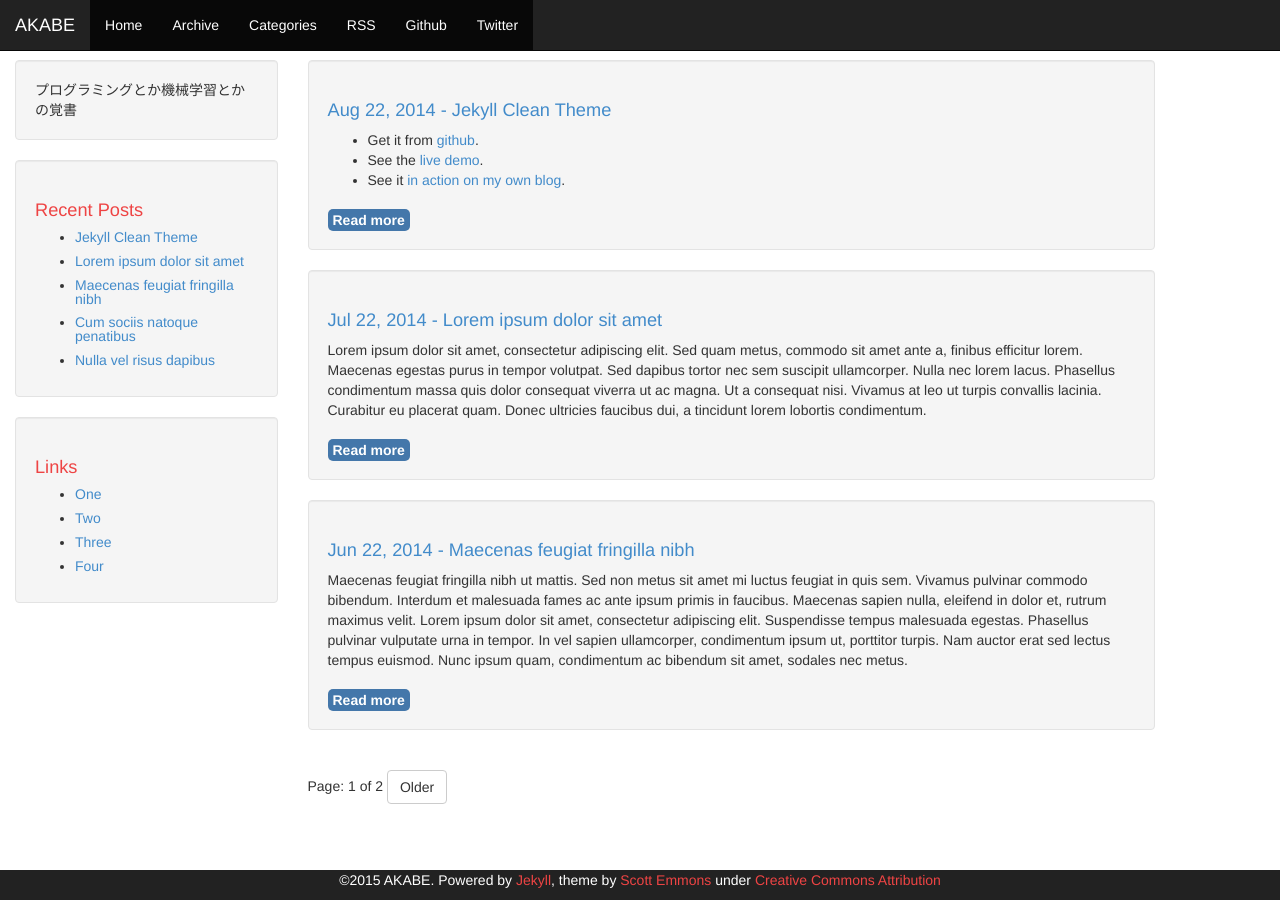
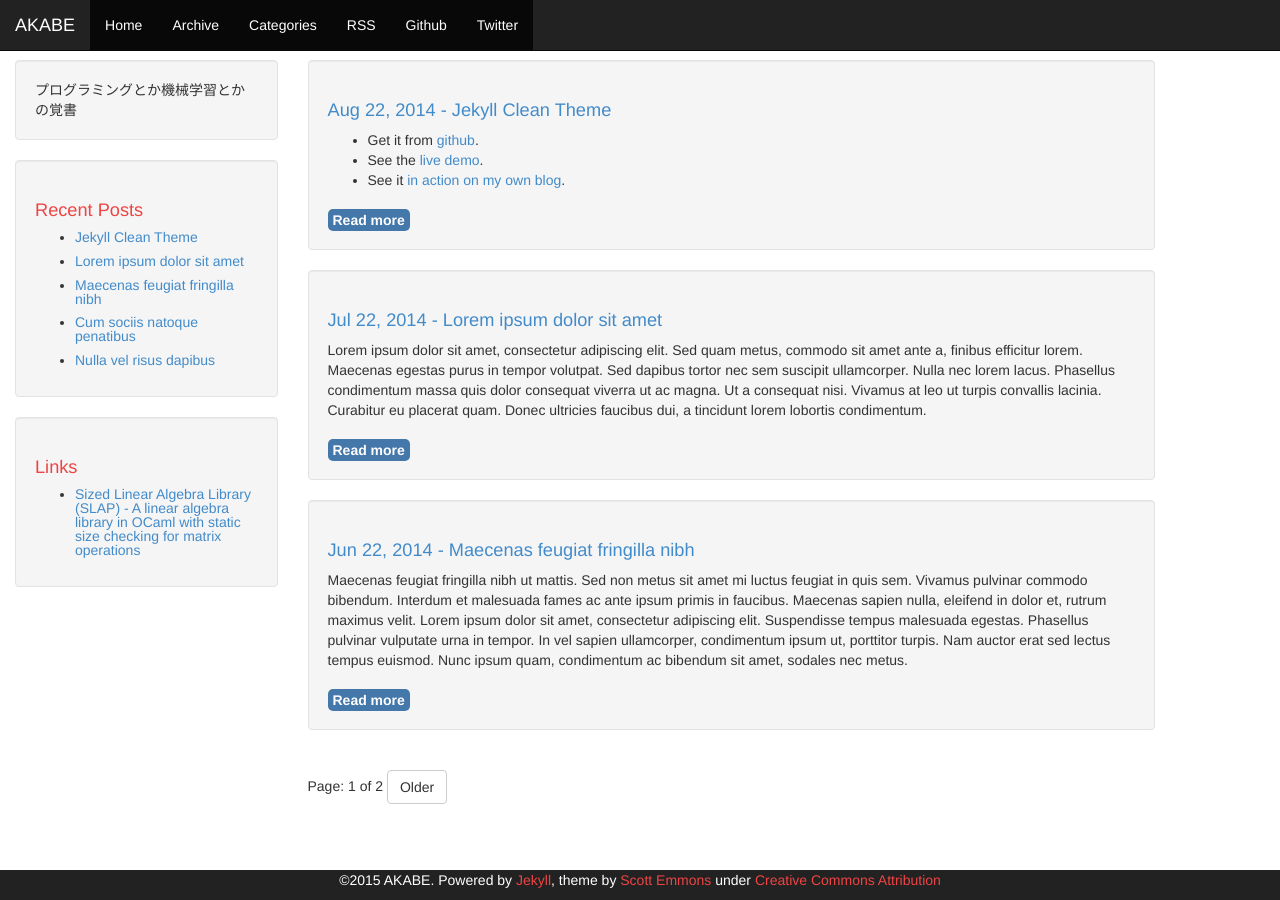
Before and after one commit to akabe/akabe.github.io, a Jekyll site: the page built from index.html, in a window 1280 px wide. Built offline with Jekyll 4.4.1, drawn with Linux system fonts in a browser that asks for light colours; Markdown is read by kramdown in place of the engine named in the settings; the list of posts is cut into pages by our own code.

Commit message:
Modify links-list.html

```diff
--- a/_includes/links-list.html
+++ b/_includes/links-list.html
@@ -1,7 +1,4 @@
 <h1>Links</h1>
 <ul>
-  <li><a href="#">One</a></li>
-  <li><a href="#">Two</a></li>
-  <li><a href="#">Three</a></li>
-  <li><a href="#">Four</a></li>
+  <li><a href="http://akabe.github.io/slap/">Sized Linear Algebra Library (SLAP) - A linear algebra library in OCaml with static size checking for matrix operations</a></li>
 </ul>
```
